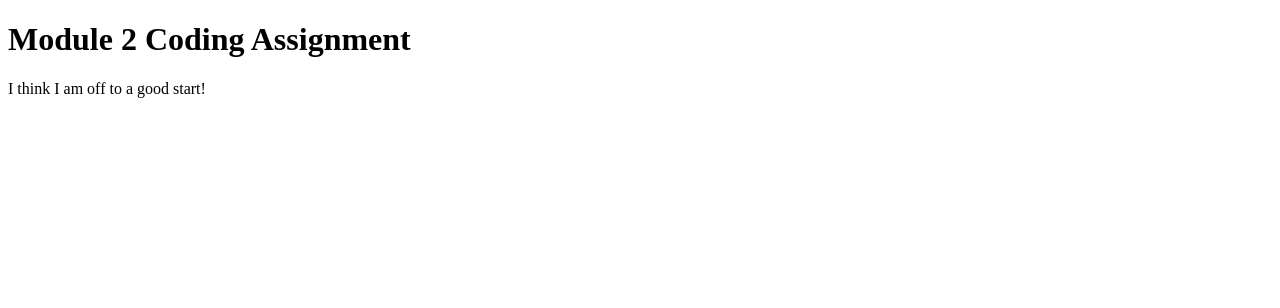
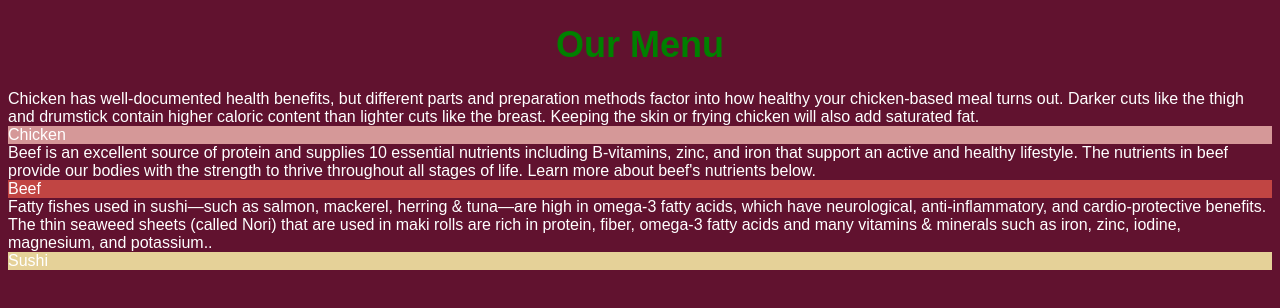
Before and after one commit to pc300000/CSS_HTML_JS, a plain HTML site: page Module2_solution/index.html in a window 1280 px wide. Drawn offline with Linux system fonts and the light colour scheme.

Commit message:
Update index.html
Finalized the working webpage for submission for grading.

```diff
--- a/Module2_solution/index.html
+++ b/Module2_solution/index.html
@@ -1,15 +1,36 @@
-<!doctype html>
-<html>
+<!DOCTYPE html>
+<html lang="en">
+
 <head>
   <meta charset="utf-8">
-  <title>My Assignments in CSS HTML JS course</title>
+  <meta name="viewport" content="width=device-width, initial-scale=1">
+  <link rel="stylesheet" type="text/css" href="css\style.css">
+  <title>My Module 2 Coding assignment after Lecture 26 in CSS HTML JS course</title>
 </head>
+
 <body>
-  <h1>Module 2 Coding Assignment</h1>
-  <section>
-    <p>
-      I think I am off to a good start!
-    </p>
-  </section>
+  <h1>Our Menu</h1>
+  <div class="row">
+    <div class="col-lg-3 col-md-2 col-sm-3">
+      Chicken has well-documented health benefits, but different parts and preparation methods factor into how healthy your chicken-based meal turns out. Darker cuts like the thigh and drumstick contain higher caloric content than lighter cuts like the breast. Keeping the skin or frying chicken will also add saturated fat.
+      <div class="small-box" style="background-color: #D59898;">
+        Chicken
+      </div>
+    </div>
+    <div class="col-lg-3 col-md-2 col-sm-3">
+      Beef is an excellent source of protein and supplies 10 essential nutrients including B-vitamins, zinc, and iron that support an active and healthy lifestyle. The nutrients in beef provide our bodies with the strength to thrive throughout all stages of life. Learn more about beef's nutrients below.
+      <div class="small-box" style="background-color: #C14543;">
+        Beef
+      </div>
+    </div>
+    <div class="col-lg-3 col-md-1 col-sm-3">
+      Fatty fishes used in sushi—such as salmon, mackerel, herring & tuna—are high in omega‐3 fatty acids, which have neurological, anti‐inflammatory, and cardio‐protective benefits. The thin seaweed sheets (called Nori) that are used in maki rolls are rich in protein, fiber, omega‐3 fatty acids and many vitamins & minerals such as iron, zinc, iodine, magnesium, and potassium..
+      <div class="small-box" style="background-color: #E5D198;">
+        Sushi
+      </div>
+    </div>
+  </div>
+  <h1></h1>
 </body>
+
 </html>
```
